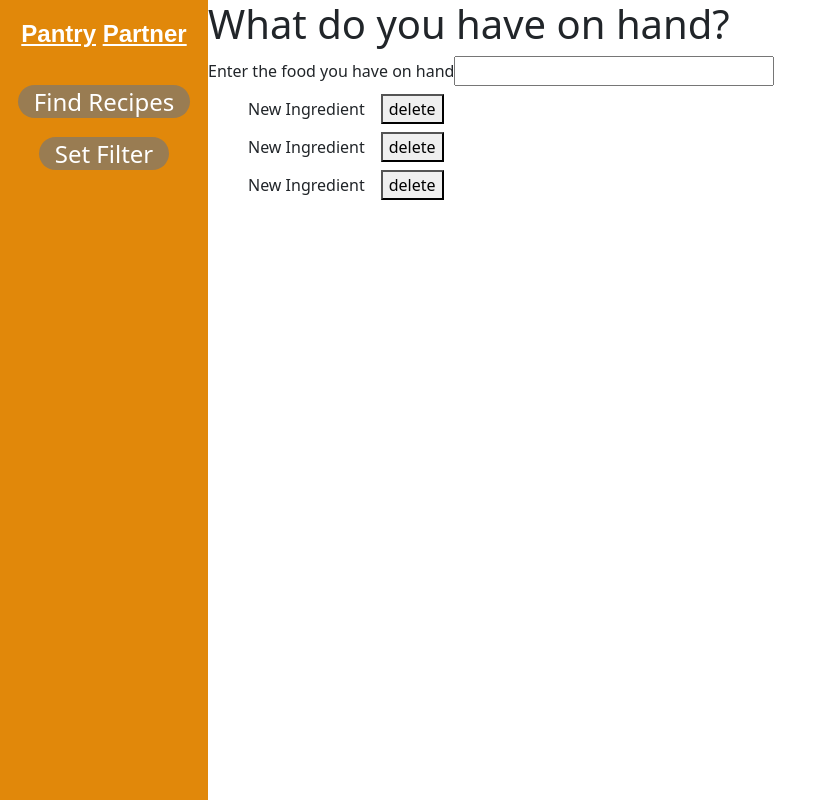
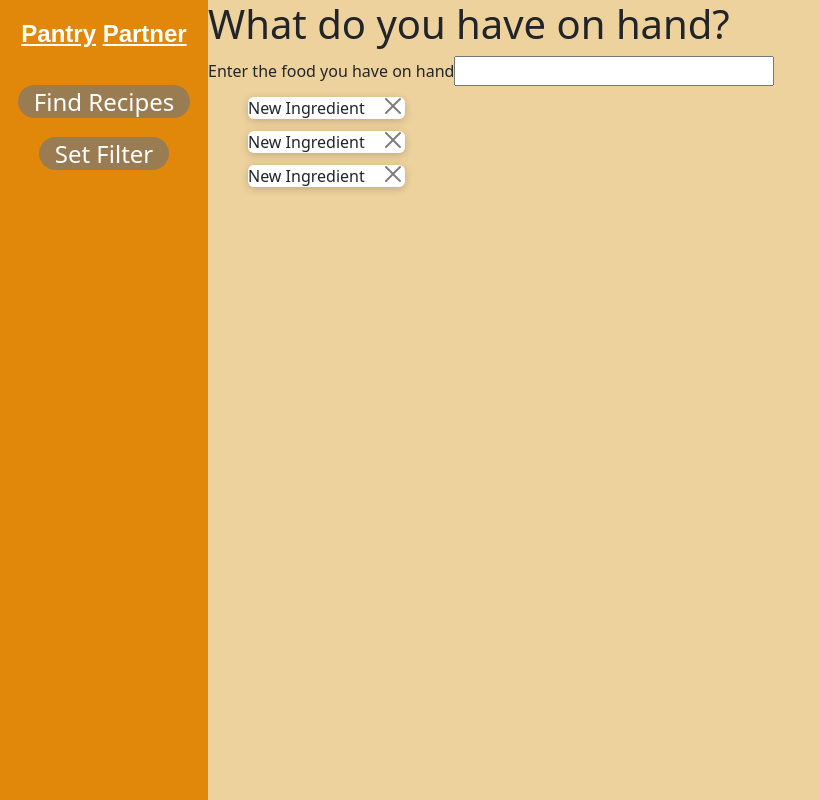
Before and after one commit to gdeubner/pantry-pal, a React (Create React App) app: page /filter in a window 1280 px wide. Shown: the whole page, without its empty margins (0-819 px from the left). Built offline with nearby package versions, Linux system fonts and the light colour scheme.

Commit message:
added bootstrap module, bootstrap close button, and filter page color

```diff
--- a/package.json
+++ b/package.json
@@ -6,7 +6,9 @@
     "@testing-library/jest-dom": "^5.16.2",
     "@testing-library/react": "^12.1.2",
     "@testing-library/user-event": "^13.5.0",
+    "bootstrap": "^5.1.3",
     "react": "^17.0.2",
+    "react-bootstrap": "^2.1.2",
     "react-dom": "^17.0.2",
     "react-router-dom": "^6.2.1",
     "react-scripts": "5.0.0",
--- a/public/index.html
+++ b/public/index.html
@@ -8,8 +8,6 @@
       integrity="sha384-1BmE4kWBq78iYhFldvKuhfTAU6auU8tT94WrHftjDbrCEXSU1oBoqyl2QvZ6jIW3"
       crossorigin="anonymous"
     />
-        <link rel="icon" href="%PUBLIC_URL%/favicon.ico" />
-        <meta name="viewport" content="width=device-width, initial-scale=1" />
     <meta name="theme-color" content="#000000" />
     <meta
       name="description"
@@ -44,5 +42,6 @@
 
       To begin the development, run `npm start` or `yarn start`.
       To create a production bundle, use `npm run build` or `yarn build`.
-    --></body>
+    -->
+  </body>
 </html>
--- a/src/components/RecipeFilters/Ingredient.js
+++ b/src/components/RecipeFilters/Ingredient.js
@@ -1,10 +1,15 @@
 import classes from "./Ingredient.module.css";
+import CloseButton from 'react-bootstrap/CloseButton';
+import Card from "../ui/Card";
 
 function Ingredient() {
     return (
         <li>
-            <div className={classes.ingredient}>New Ingredient</div>
-            <button>delete</button>
+            <Card>
+                <div className={classes.ingredient}>New Ingredient</div>
+                <CloseButton/>
+            </Card>
+
         </li>
     );
 }
--- /dev/null
+++ b/src/components/ui/Card.js
@@ -0,0 +1,7 @@
+import classes from "./Card.module.css";
+
+function Card(props) {
+    return <div className={classes.card}>{props.children}</div>;
+}
+
+export default Card;
--- /dev/null
+++ b/src/components/ui/Card.module.css
@@ -0,0 +1,5 @@
+.card {
+    background-color: white;
+    border-radius: 6px;
+    box-shadow: 0 2px 8px rgba(0, 0, 0, 0.2);
+}
--- a/src/pages/Filter.js
+++ b/src/pages/Filter.js
@@ -1,4 +1,5 @@
 import IngredientFilter from "../components/RecipeFilters/IngredientFilter";
+import classes from "./Filter.module.css";
 
 function FilterPage(props) {
   return (
--- /dev/null
+++ b/src/pages/Filter.module.css
@@ -0,0 +1,4 @@
+section {
+  background-color: rgba(238, 210, 157, 0.993);
+  height: 100%;
+}
```
Also changed, not shown: 1 other file (tests, documents, lock files or other folders). Lines whose indentation alone changed are shown as unchanged.
